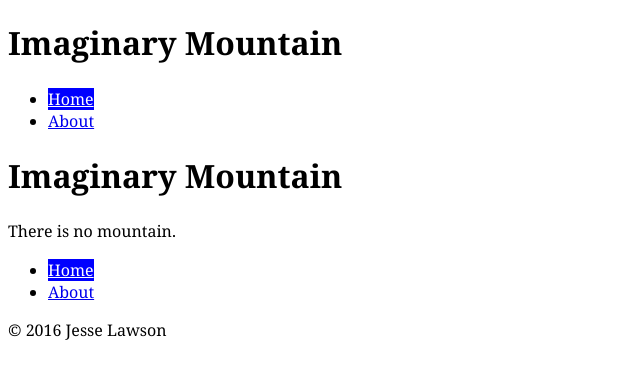
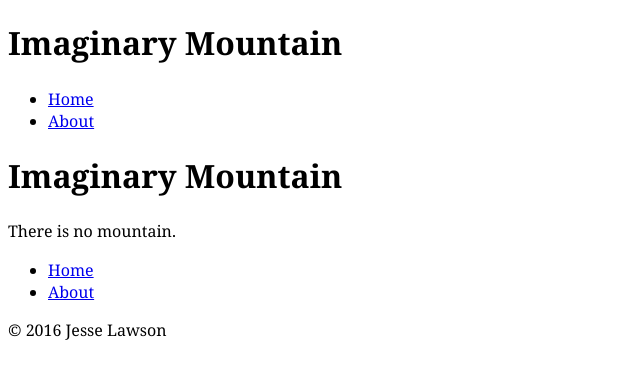
Before and after one commit to rocketNeck/Imaginary-Mountain, a Jekyll site: the page built from index.html, in a window 1280 px wide. Shown: the top 379 px of the page, without its empty margins (0-640 px from the left). Built offline with Jekyll 4.4.1, drawn with Linux system fonts in a browser that asks for light colours.

Commit message:
_include nav.html

```diff
--- a/_includes/nav.html
+++ b/_includes/nav.html
@@ -1,6 +1,6 @@
 <nav>
   <ul>
-    <li><a href="{{site.baseurl}}/index.html" class="current">Home</a></li>
+    <li><a href="{{site.baseurl}}/index.html" class="">Home</a></li>
     <li><a href="{{site.baseurl}}/about.html">About</a></li>
   </ul>
 </nav>
```
